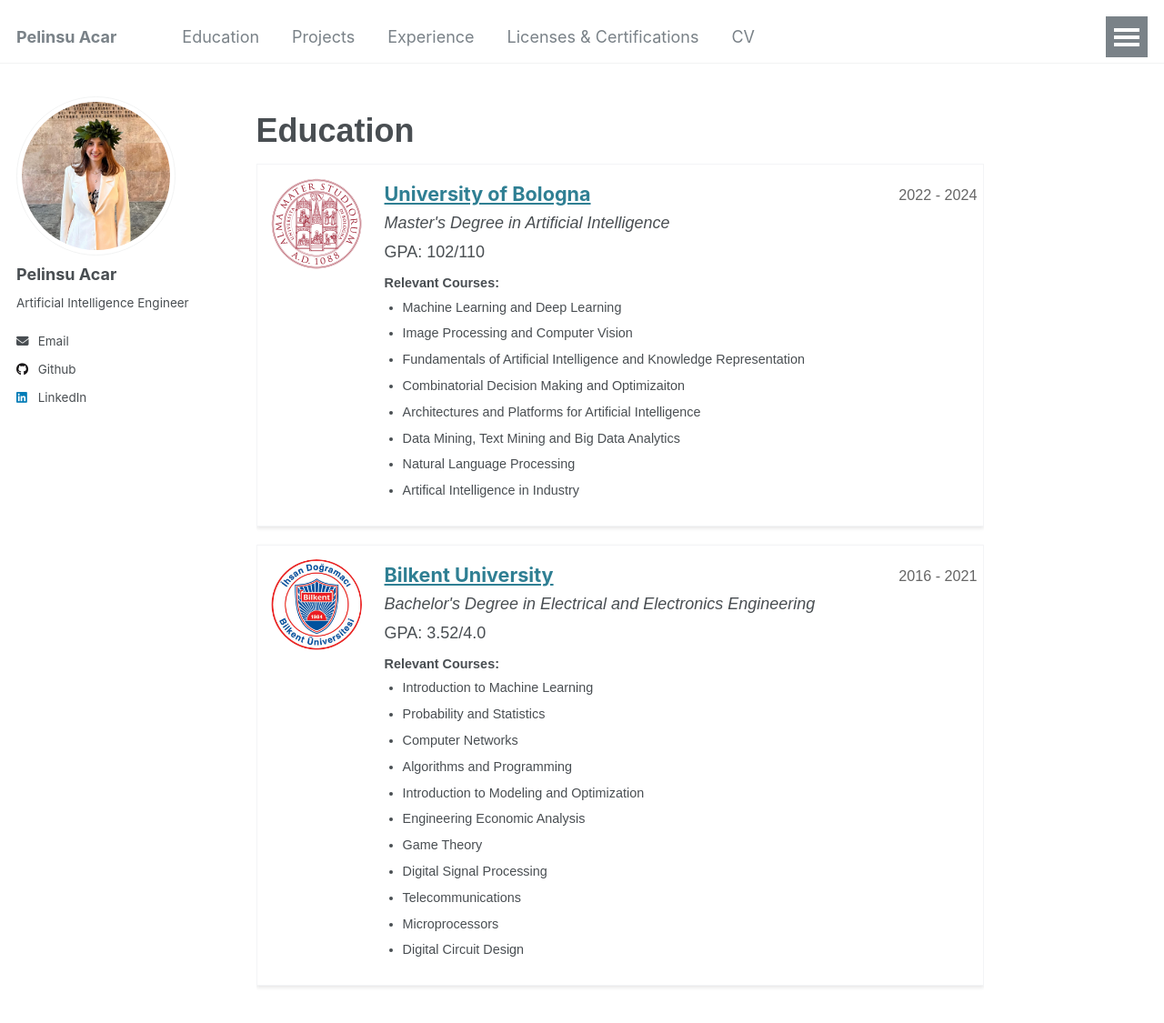
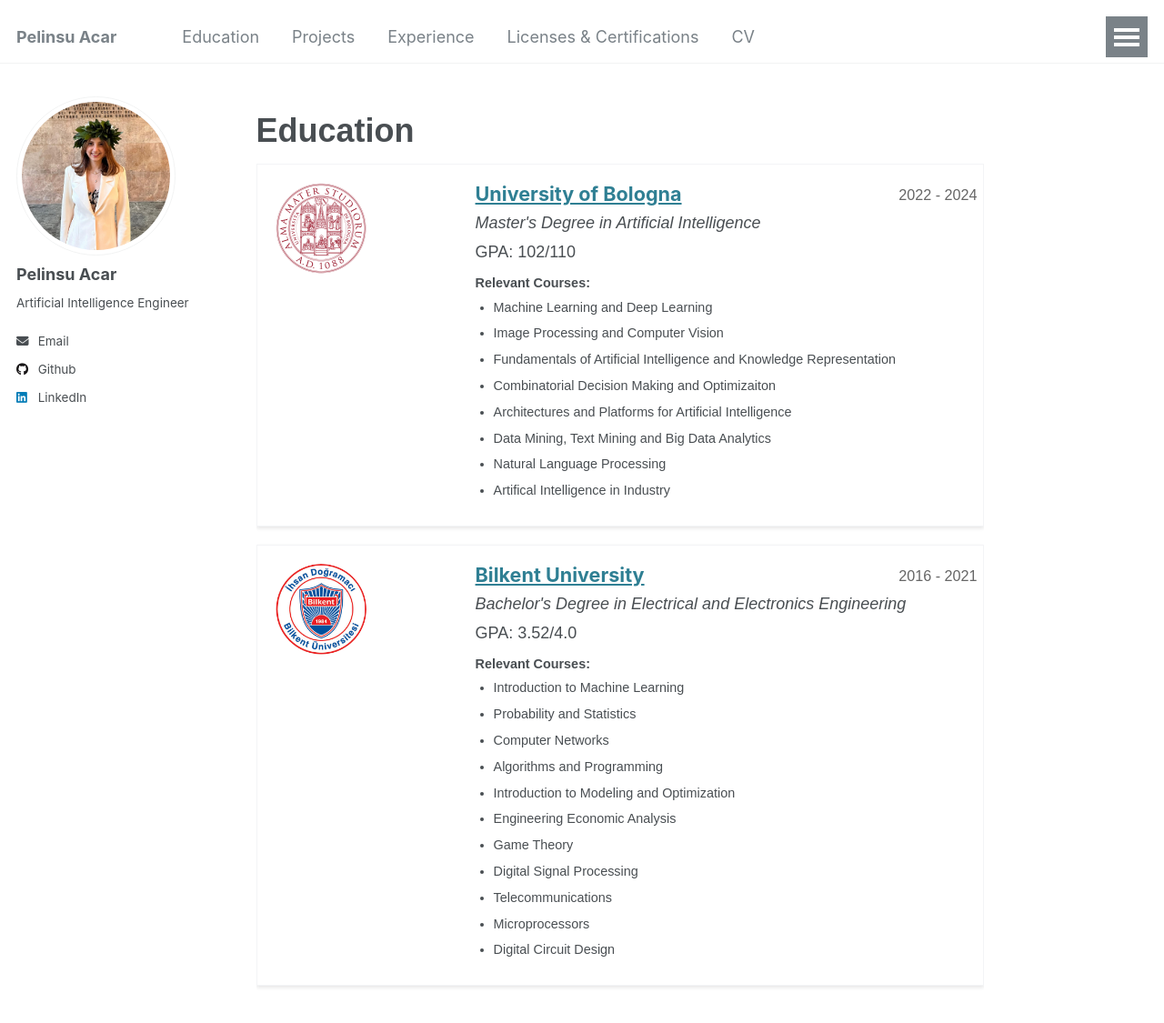
Before and after one commit to pelinsuacar/pelinsuacar.github.io, a Jekyll site: the page built from _pages/education.md, in a window 1280 px wide and 1140 px high. Shown: the top 1125 px of the window at 91% size. Built offline with Jekyll 4.4.1, drawn with Linux system fonts in a browser that asks for light colours.

Commit message:
Update education.html

```diff
--- a/_layouts/education.html
+++ b/_layouts/education.html
@@ -75,7 +75,6 @@ layout: default
     .education-item a img {
       width: 100px;
       height: 100px;
-      position: absolute;
       top: 15px;
       left: 15px;
       border-radius: 50%;
@@ -167,7 +166,7 @@ layout: default
 
 }
 
-@media (max-width: 768px) {
+@media (max-width: 650px) {
   .education-item {
     flex-direction: row; /* Keep it in row layout */
     padding: 10px;
@@ -177,7 +176,7 @@ layout: default
   .education-item a img {
     width: 40px;
     height: 40px;
-    margin-right: 5px; /* Adjust spacing for small screens */
+    margin-right: 10px; /* Adjust spacing for small screens */
     top: 10px;
     left: 5px;
   }
@@ -214,7 +213,7 @@ layout: default
   .education-item a img {
     width: 30px;
     height: 30px;
-    margin-right: 2px;
+    margin-right: 5px;
     top: 5px;
     left: 2px;
   }
```
